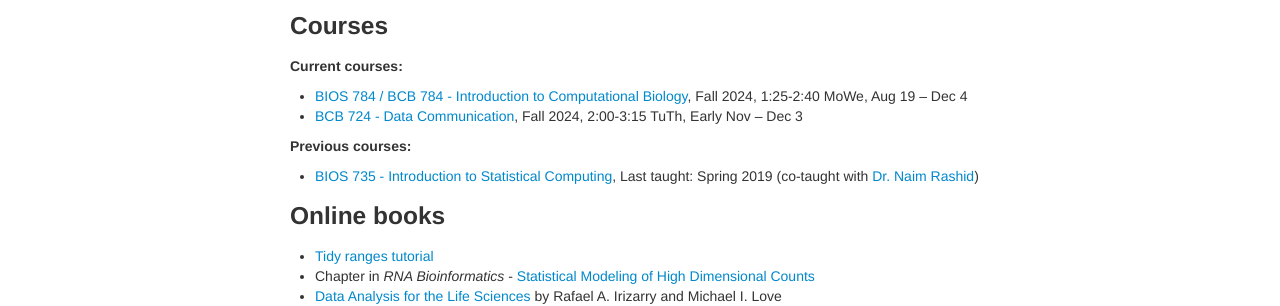
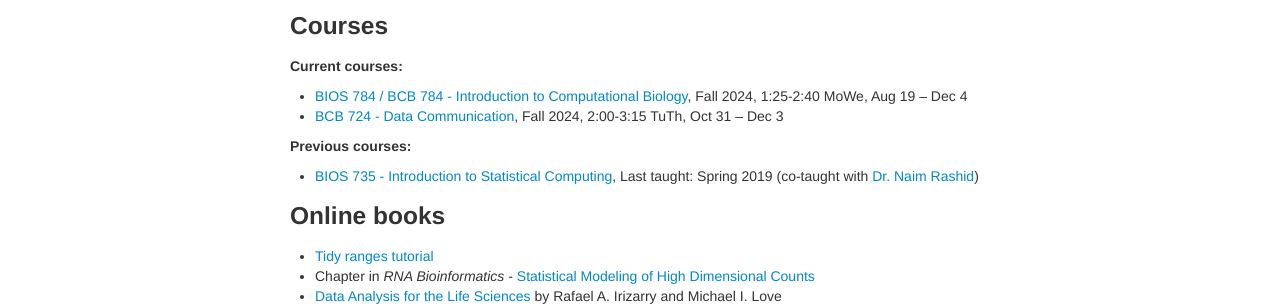
Before and after one commit to mikelove/mikelove.github.io, a Jekyll site: the page built from pages/teaching.md, in a window 1280 px wide. Shown: the part 156-462 px from the top of the page. Built offline with Jekyll 4.4.1, drawn with Linux system fonts in a browser that asks for light colours.

Commit message:
update 724

```diff
--- a/pages/teaching.md
+++ b/pages/teaching.md
@@ -10,7 +10,7 @@ title: "Teaching"
 * [BIOS 784 / BCB 784 - Introduction to Computational Biology](http://biodatascience.github.io/compbio),
   Fall 2024, 1:25-2:40 MoWe, Aug 19 -- Dec 4
 * [BCB 724 - Data Communication](https://biodatascience.github.io/datacomm),
-  Fall 2024, 2:00-3:15 TuTh, Early Nov -- Dec 3
+  Fall 2024, 2:00-3:15 TuTh, Oct 31 -- Dec 3
 
 **Previous courses:**
 
```
